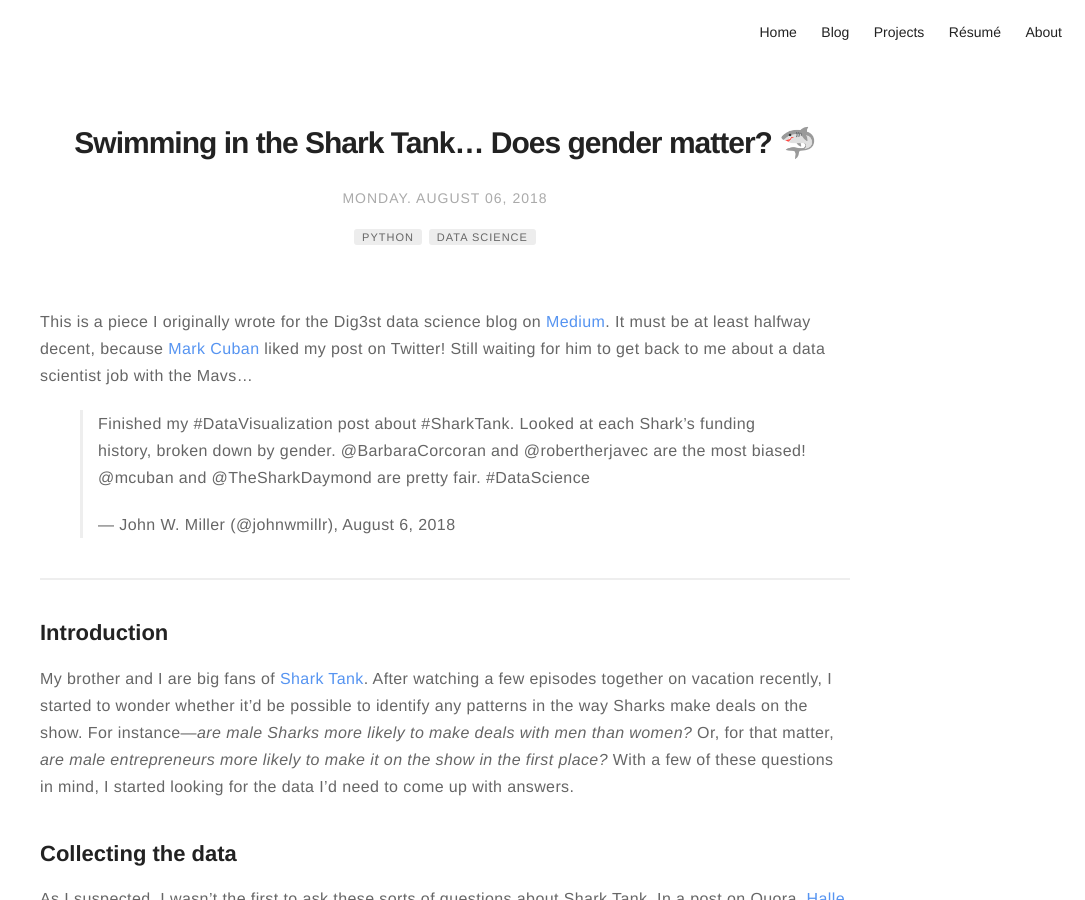
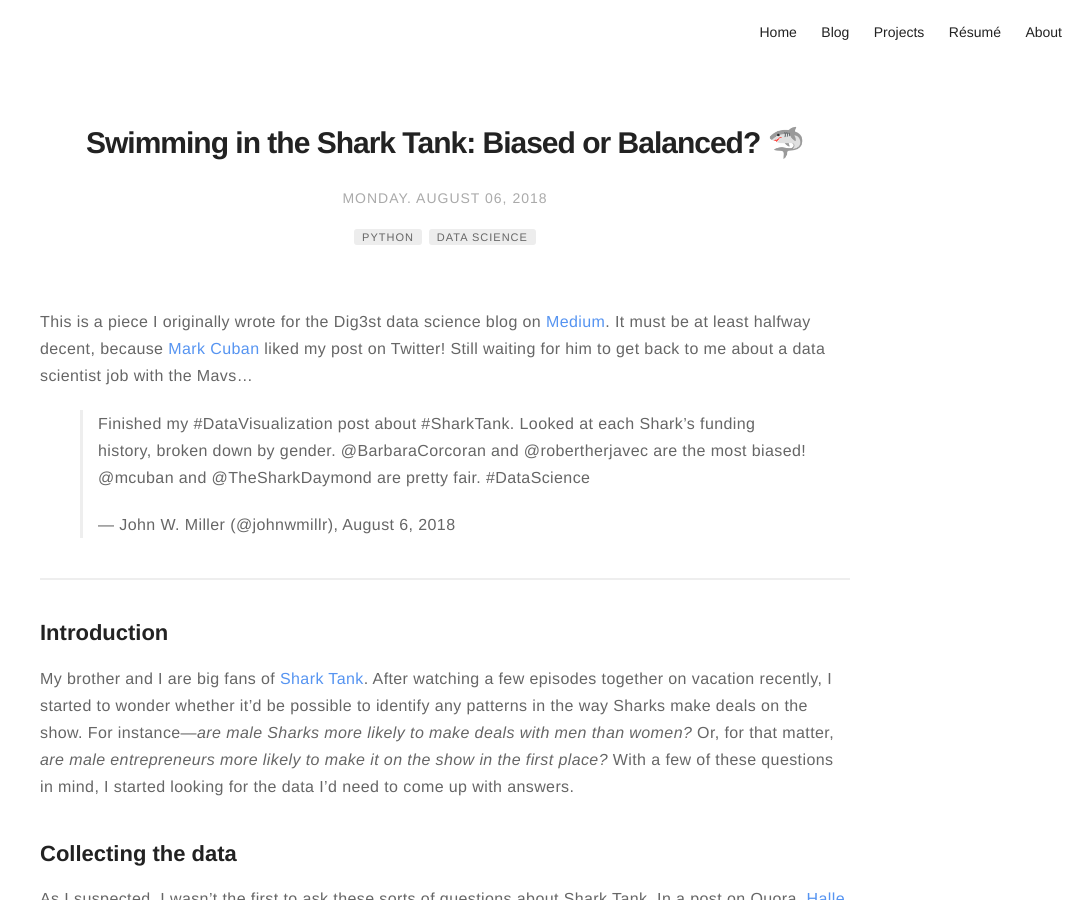
Before and after one commit to johnwmillr/johnwmillr.github.io, a Jekyll site: the page built from _posts/2018-08-06-shark-tank-analysis.markdown, in a window 1280 px wide and 900 px high. Shown: the whole window, without its empty margins (195-1280 px from the left). Built offline with Jekyll 4.4.1, drawn with Linux system fonts in a browser that asks for light colours; comment, search, counter and statistics services are not loaded.

Commit message:
Retitle Shark Tank post

```diff
--- a/_posts/2018-08-06-shark-tank-analysis.markdown
+++ b/_posts/2018-08-06-shark-tank-analysis.markdown
@@ -1,5 +1,5 @@
 ---
-title: "Swimming in the Shark Tank… Does gender matter? 🦈"
+title: "Swimming in the Shark Tank: Biased or Balanced? 🦈"
 date: 2018-08-06
 layout: post
 tag:
```
